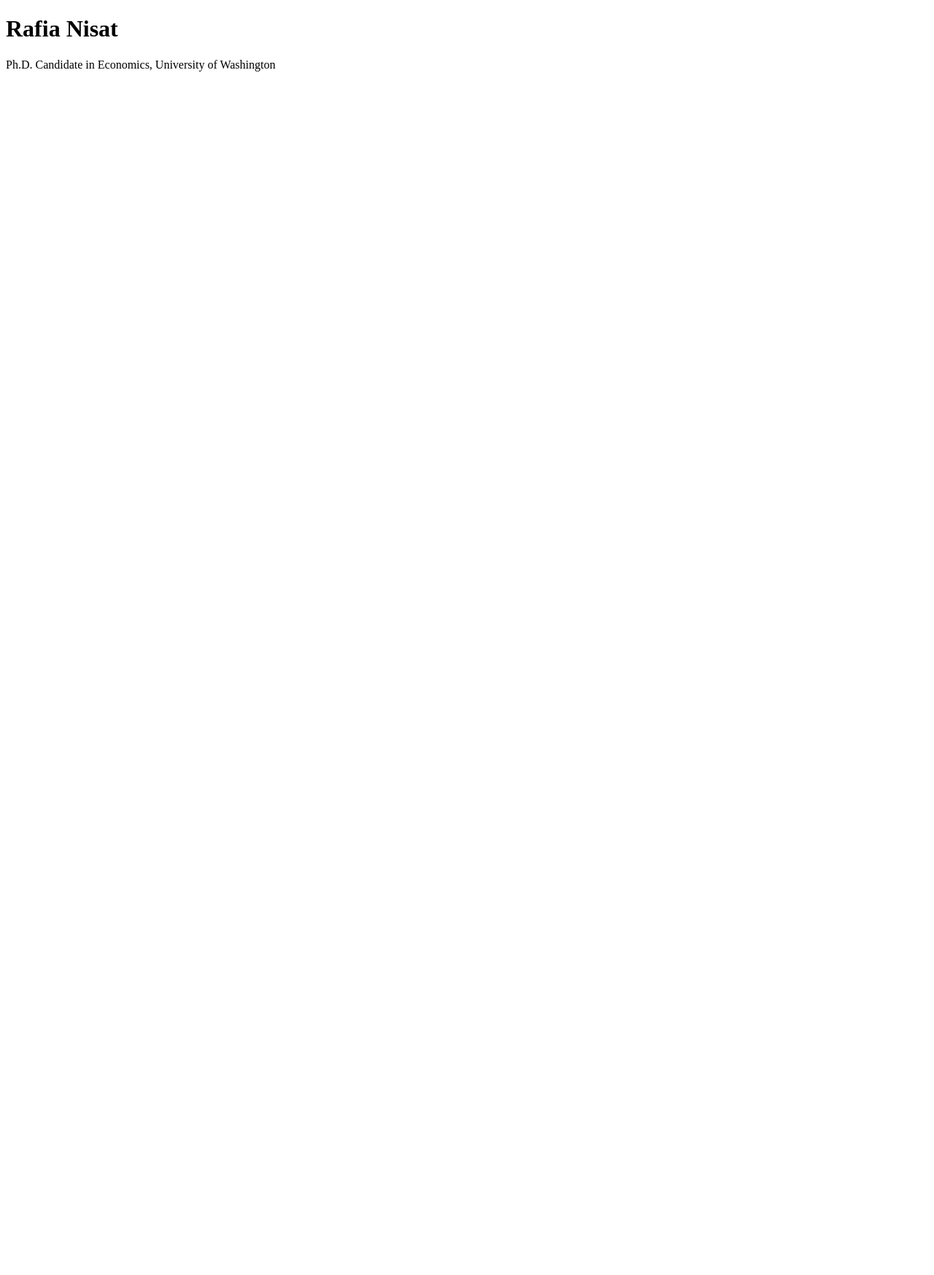
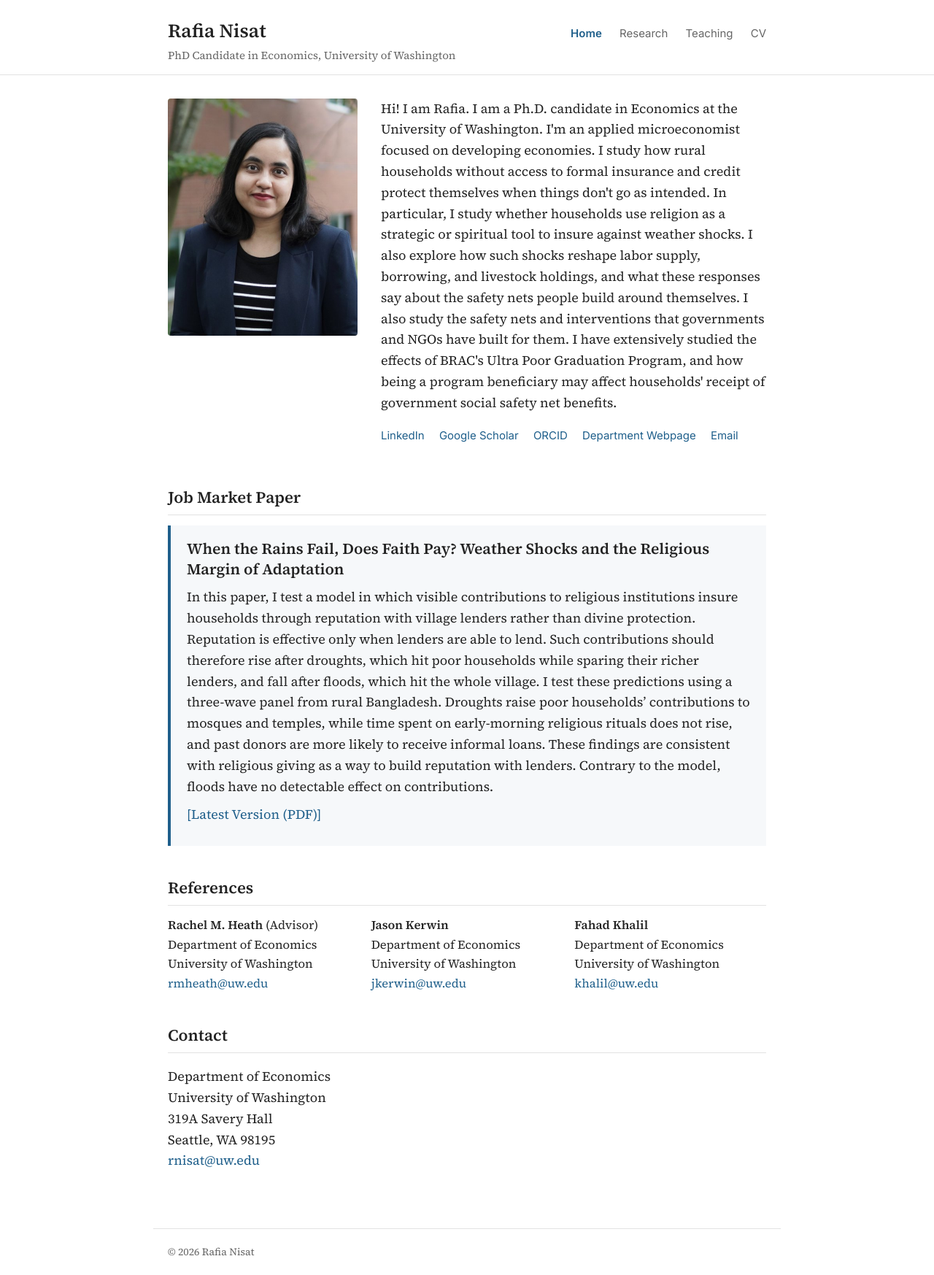
Before and after one commit to rafianisat/rafianisat.github.io, a plain HTML site: page index.html in a window 1280 px wide. Shown: the whole page at 73% size. Before the commit the page ends 800 px from the top, so only its background shows below. Drawn offline with Linux system fonts and the light colour scheme.

Commit message:
Add files via upload
Launch job market website

```diff
--- a/index.html
+++ b/index.html
@@ -1,10 +1,83 @@
 <!doctype html>
-<html>
+<html lang="en">
 <head>
-  <title>Rafia Nisat</title>
+<meta charset="utf-8">
+<meta name="viewport" content="width=device-width, initial-scale=1">
+<title>Rafia Nisat</title>
+<meta name="description" content="Rafia Nisat, PhD candidate in Economics at the University of Washington. Development economics.">
+<link href="https://fonts.googleapis.com/css2?family=Source+Serif+4:wght@400;600&family=Inter:wght@400;600&display=swap" rel="stylesheet">
+<link rel="stylesheet" href="style.css">
 </head>
 <body>
-  <h1>Rafia Nisat</h1>
-  <p>Ph.D. Candidate in Economics, University of Washington</p>
+
+<header>
+  <div class="header-inner">
+    <a class="site-name" href="index.html">Rafia Nisat
+      <span class="tagline">PhD Candidate in Economics, University of Washington</span>
+    </a>
+    <nav>
+      <a class="current" href="index.html">Home</a>
+      <a href="research.html">Research</a>
+      <a href="teaching.html">Teaching</a>
+      <a href="cv.pdf">CV</a>
+    </nav>
+  </div>
+</header>
+
+<main>
+  <div class="intro">
+    <img src="photo.jpg" alt="Rafia Nisat" onerror="this.style.display='none'">
+    <div>
+      <p>Hi! I am Rafia. I am a Ph.D. candidate in Economics at the University of Washington. I'm an applied microeconomist focused on developing economies. I study how rural households without access to formal insurance and credit protect themselves when things don't go as intended. In particular, I study whether households use religion as a strategic or spiritual tool to insure against weather shocks. I also explore how such shocks reshape labor supply, borrowing, and livestock holdings, and what these responses say about the safety nets people build around themselves. I also study the safety nets and interventions that governments and NGOs have built for them. I have extensively studied the effects of BRAC's Ultra Poor Graduation Program, and how being a program beneficiary may affect households' receipt of government social safety net benefits.</p>
+      <p class="profile-links">
+        <a href="https://www.linkedin.com/in/rafia-nisat-9b0210144">LinkedIn</a>
+        <a href="https://scholar.google.com/citations?user=Uj-8zvYAAAAJ">Google Scholar</a>
+        <a href="https://orcid.org/0009-0007-6997-2974">ORCID</a>
+        <a href="https://econ.washington.edu/people/rafia-nisat">Department Webpage</a>
+        <a href="mailto:rnisat@uw.edu">Email</a>
+      </p>
+    </div>
+  </div>
+
+  <h2>Job Market Paper</h2>
+  <div class="jmp">
+    <h3>When the Rains Fail, Does Faith Pay? Weather Shocks and the Religious Margin of Adaptation</h3>
+    <p>In this paper, I test a model in which visible contributions to religious institutions insure households through reputation with village lenders rather than divine protection. Reputation is effective only when lenders are able to lend. Such contributions should therefore rise after droughts, which hit poor households while sparing their richer lenders, and fall after floods, which hit the whole village. I test these predictions using a three-wave panel from rural Bangladesh. Droughts raise poor households’ contributions to mosques and temples, while time spent on early-morning religious rituals does not rise, and past donors are more likely to receive informal loans. These findings are consistent with religious giving as a way to build reputation with lenders. Contrary to the model, floods have no detectable effect on contributions.</p>
+    <p class="links"><a href="jmp.pdf">[Latest Version (PDF)]</a></p>
+  </div>
+
+  <h2>References</h2>
+  <div class="refs">
+    <div>
+      <strong>Rachel M. Heath</strong> (Advisor)<br>
+      Department of Economics<br>
+      University of Washington<br>
+      <a href="mailto:rmheath@uw.edu">rmheath@uw.edu</a>
+    </div>
+    <div>
+      <strong>Jason Kerwin</strong><br>
+      Department of Economics<br>
+      University of Washington<br>
+      <a href="mailto:jkerwin@uw.edu">jkerwin@uw.edu</a>
+    </div>
+    <div>
+      <strong>Fahad Khalil</strong><br>
+      Department of Economics<br>
+      University of Washington<br>
+      <a href="mailto:khalil@uw.edu">khalil@uw.edu</a>
+    </div>
+  </div>
+
+  <h2>Contact</h2>
+  <p>
+    Department of Economics<br>
+    University of Washington<br>
+    319A Savery Hall<br>
+    Seattle, WA 98195<br>
+    <a href="mailto:rnisat@uw.edu">rnisat@uw.edu</a>
+  </p>
+</main>
+
+<footer>© 2026 Rafia Nisat</footer>
 </body>
 </html>
--- /dev/null
+++ b/style.css
@@ -0,0 +1,115 @@
+:root {
+  --bg: #ffffff;
+  --text: #222222;
+  --muted: #666666;
+  --accent: #1f5f8b;
+  --rule: #e2e2e2;
+  --box: #f6f8fa;
+}
+@media (prefers-color-scheme: dark) {
+  :root {
+    --bg: #16181b;
+    --text: #e4e4e4;
+    --muted: #a0a0a0;
+    --accent: #7db8e0;
+    --rule: #2c2f33;
+    --box: #1e2125;
+  }
+}
+* { box-sizing: border-box; }
+body {
+  margin: 0;
+  background: var(--bg);
+  color: var(--text);
+  font-family: "Source Serif 4", Georgia, "Times New Roman", serif;
+  font-size: 18px;
+  line-height: 1.6;
+}
+a { color: var(--accent); text-decoration: none; }
+a:hover { text-decoration: underline; }
+
+/* Header and navigation */
+header {
+  border-bottom: 1px solid var(--rule);
+}
+.header-inner {
+  max-width: 860px;
+  margin: 0 auto;
+  padding: 22px 20px 14px;
+  display: flex;
+  justify-content: space-between;
+  align-items: baseline;
+  flex-wrap: wrap;
+  gap: 12px;
+}
+.site-name { font-size: 26px; font-weight: 600; color: var(--text); }
+.site-name:hover { text-decoration: none; }
+.tagline { display: block; font-size: 15px; color: var(--muted); font-weight: 400; }
+nav { font-family: Inter, system-ui, sans-serif; font-size: 15px; }
+nav a { margin-left: 20px; color: var(--muted); }
+nav a:first-child { margin-left: 0; }
+nav a.current { color: var(--accent); font-weight: 600; }
+
+main { max-width: 860px; margin: 0 auto; padding: 32px 20px 60px; }
+
+/* Homepage intro */
+.intro { display: flex; gap: 32px; align-items: flex-start; }
+.intro img { width: 260px; border-radius: 4px; flex-shrink: 0; }
+.intro p:first-child { margin-top: 0; }
+.market { font-weight: 600; }
+.profile-links { font-family: Inter, system-ui, sans-serif; font-size: 15px; }
+.profile-links a { margin-right: 16px; }
+
+/* Section headings */
+h2 {
+  font-size: 22px;
+  font-weight: 600;
+  margin: 40px 0 14px;
+  padding-bottom: 6px;
+  border-bottom: 1px solid var(--rule);
+}
+
+/* Job market paper box */
+.jmp {
+  background: var(--box);
+  border-left: 4px solid var(--accent);
+  padding: 18px 22px;
+  margin-top: 8px;
+}
+.jmp .label {
+  font-family: Inter, system-ui, sans-serif;
+  font-size: 13px;
+  font-weight: 600;
+  letter-spacing: .06em;
+  text-transform: uppercase;
+  color: var(--accent);
+}
+.jmp h3 { font-size: 21px; margin: 0 0 10px; line-height: 1.35; }
+.jmp p { margin: 0 0 10px; }
+
+/* Paper lists (Kerwin style) */
+.paper { margin: 0 0 18px; }
+.links a { white-space: nowrap; }
+details { margin-top: 4px; }
+summary { cursor: pointer; color: var(--accent); font-size: 16px; }
+details p { margin: 6px 0 0; font-size: 16.5px; }
+
+.refs { display: grid; grid-template-columns: repeat(auto-fit, minmax(220px, 1fr)); gap: 16px; }
+.refs div { font-size: 16.5px; }
+
+footer {
+  max-width: 860px; margin: 0 auto; padding: 20px;
+  border-top: 1px solid var(--rule);
+  font-size: 14px; color: var(--muted);
+}
+
+@media (max-width: 620px) {
+  body { font-size: 17px; }
+  .intro { flex-direction: column; gap: 18px; }
+  .intro img { width: 150px; }
+  nav a { margin-left: 14px; }
+}
+
+/* Teaching page */
+.sub { font-family: Inter, system-ui, sans-serif; font-size: 14px; font-weight: 600; color: var(--muted); text-transform: uppercase; letter-spacing: .05em; margin: 22px 0 8px; }
+.course { margin: 0 0 14px; }
```
Also changed, not shown: research.html (added, +85 -0 lines), teaching.html (added, +63 -0 lines), photo.jpg (added), 2 other files.
